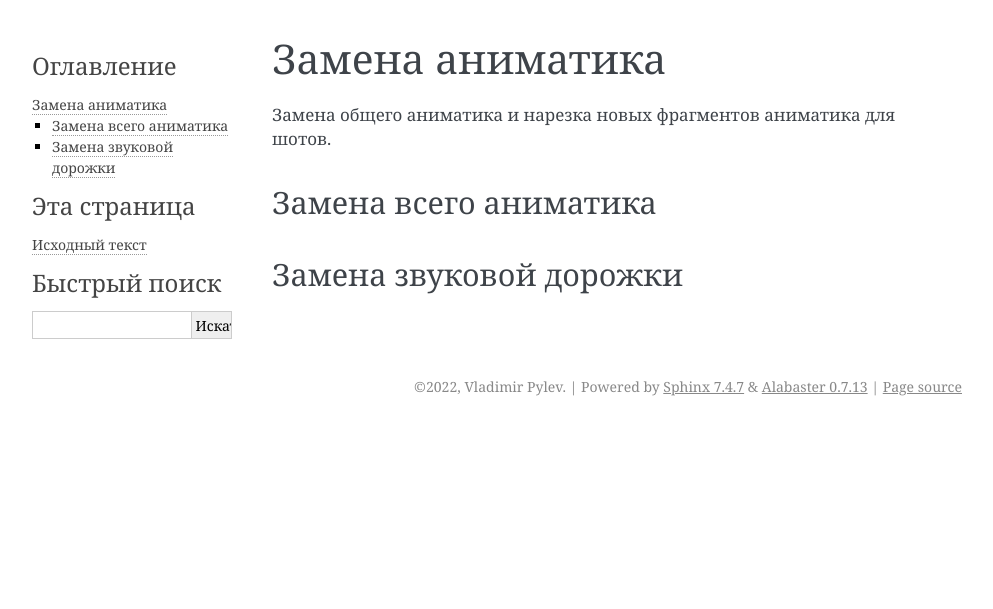
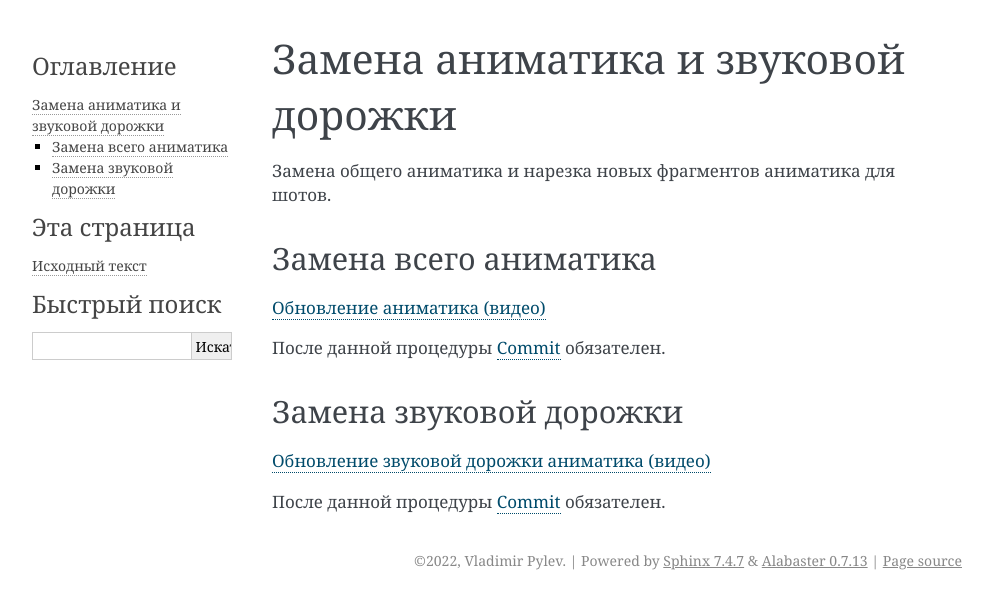
Before and after one commit to volodya-renderberg/cerebro-b3d-connect-manual, a Sphinx documentation site: the page built from docs/source/manual/processes/animatic/change_animatic.rst, in a window 1280 px wide. Shown: the top 609 px of the page, without its empty margins (148-1141 px from the left). Built offline with Sphinx 7.4.7, drawn with Linux system fonts in a browser that asks for light colours.

Commit message:
animatic chage

```diff
--- a/docs/source/manual/processes/animatic.rst
+++ b/docs/source/manual/processes/animatic.rst
@@ -7,6 +7,6 @@
    :maxdepth: 1
 
    animatic/slicing
+   animatic/change_animatic
    animatic/slicing_shot
    animatic/retiming_shot
-   animatic/change_animatic
--- a/docs/source/manual/processes/animatic/change_animatic.rst
+++ b/docs/source/manual/processes/animatic/change_animatic.rst
@@ -1,7 +1,7 @@
 .. _change-animatic-page:
 
-Замена аниматика
-====================
+Замена аниматика и звуковой дорожки
+====================================
 
 Замена общего аниматика и нарезка новых фрагментов аниматика для шотов.
 
@@ -9,6 +9,14 @@
 Замена всего аниматика
 -----------------------
 
+`Обновление аниматика (видео) <https://disk.yandex.ru/i/m_dqSoPGYtTEhQ>`_
+
+После данной процедуры :ref:`work_panel_commit` обязателен.
+
 
 Замена звуковой дорожки
 ------------------------
+
+`Обновление звуковой дорожки аниматика (видео) <https://disk.yandex.ru/i/m_dqSoPGYtTEhQ>`_
+
+После данной процедуры :ref:`work_panel_commit` обязателен.
--- a/docs/source/manual/processes/animatic/retiming_shot.rst
+++ b/docs/source/manual/processes/animatic/retiming_shot.rst
@@ -4,3 +4,7 @@
 ===============================
 
 Процедура при которой меняется длительность одного или нескольких шотов.
+
+`Изменение длительности шотов (видео) <https://disk.yandex.ru/i/nIPiFoNY_rAUaw>`_
+
+После данной процедуры :ref:`work_panel_commit` обязателен.
--- a/docs/source/manual/processes/animatic/slicing_shot.rst
+++ b/docs/source/manual/processes/animatic/slicing_shot.rst
@@ -4,3 +4,7 @@
 ================
 
 Процедура при которой из одного шота создаётся два или более.
+
+`Нарезка шотов (видео) <https://disk.yandex.ru/i/vs7TpmcbeAXsXA>`_
+
+После данной процедуры :ref:`work_panel_commit` обязателен.
```
Also changed, not shown: docs/source/manual/video.rst (+8 -0 lines).
